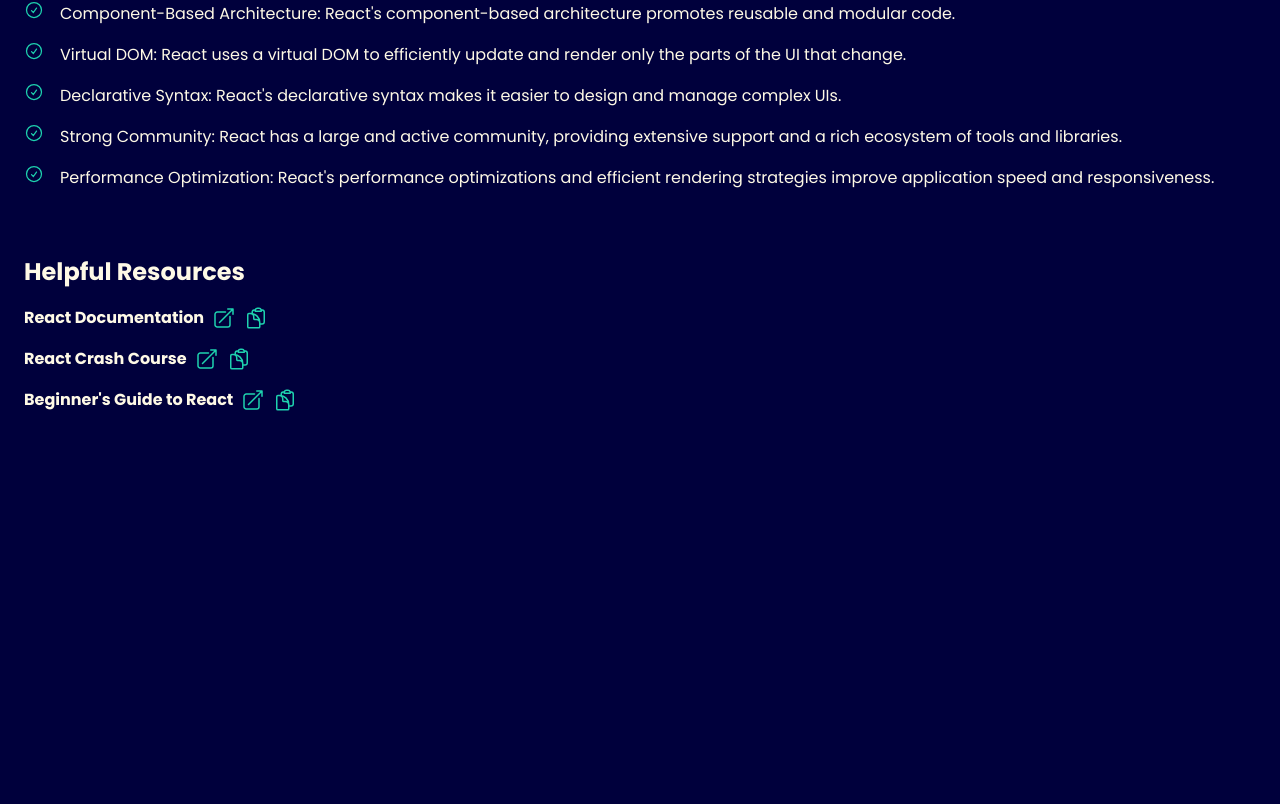
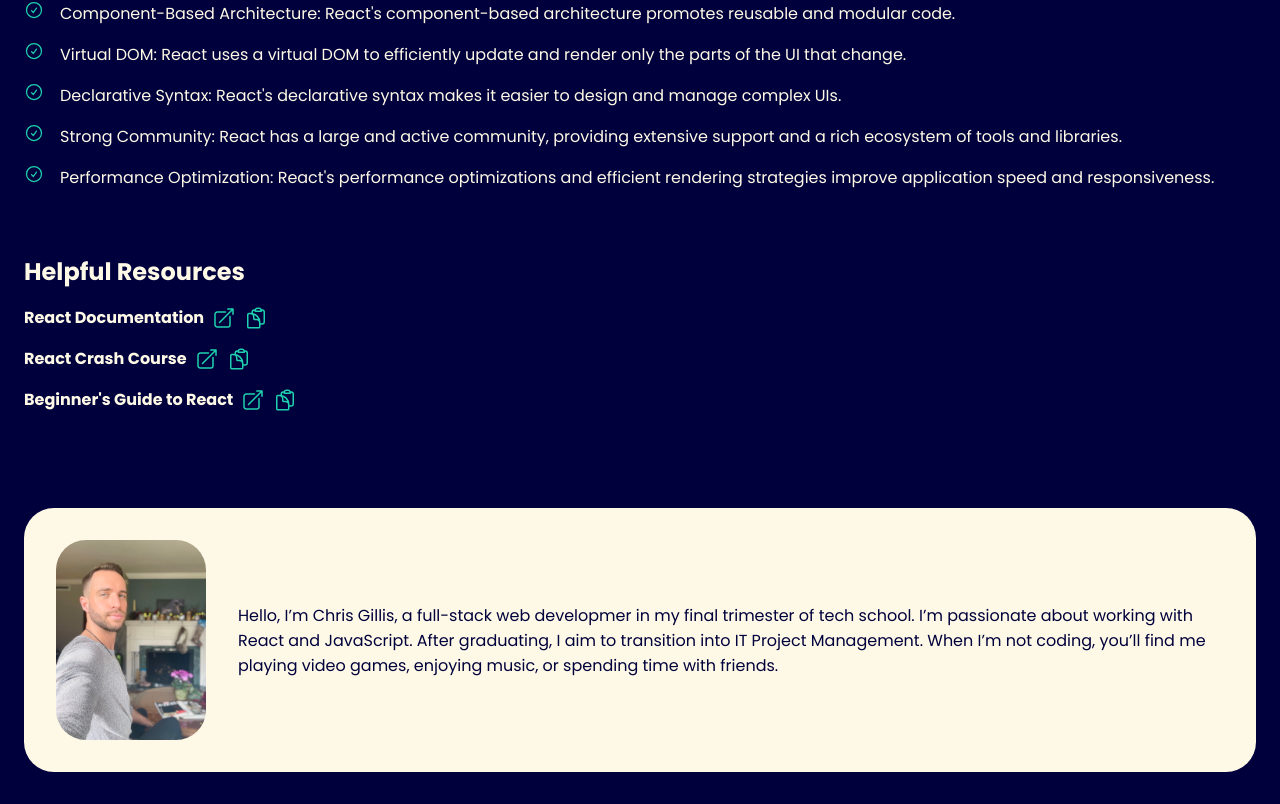
Before and after one commit to chris85gillis/atlas-react-and-jsx, a React (Vite) app: page / in a window 1280 px wide. Shown: the part 394-1198 px from the top of the page. Before the commit the page ends 870 px from the top, so only its background shows below. Built offline with nearby package versions, Linux system fonts and the light colour scheme.

Commit message:
Task 4, adding the About Me section

```diff
--- a/src/App.jsx
+++ b/src/App.jsx
@@ -3,6 +3,7 @@ import Header from './components/Header';
 import Section from './components/Section';
 import HelpfulResource from './components/HelpfulResource';
 import './index.css';
+import AboutMe from './components/AboutMe';
 
 function App() {
   return (
@@ -38,6 +39,10 @@ function App() {
           label="Beginner's Guide to React"
         />
       </Section>
+
+      <Section>
+        <AboutMe />
+      </Section>
     </div>
   );
 }
--- /dev/null
+++ b/src/components/AboutMe.jsx
@@ -0,0 +1,22 @@
+// src/components/AboutMe.jsx
+import React from 'react';
+
+const AboutMe = () => {
+  return (
+    <div className="about-me">
+      <img
+        src="src/assets/Chris.jpeg"
+        alt="Chris Gillis"
+        style={{
+            width: '200px',
+            height: '200px',
+          }}
+      />
+      <p>
+      Hello, I’m Chris Gillis, a full-stack web developmer in my final trimester of tech school. I’m passionate about working with React and JavaScript. After graduating, I aim to transition into IT Project Management. When I’m not coding, you’ll find me playing video games, enjoying music, or spending time with friends.
+      </p>
+    </div>
+  );
+};
+
+export default AboutMe;
```
Also changed, not shown: src/assets/Chris.jpeg (added).
